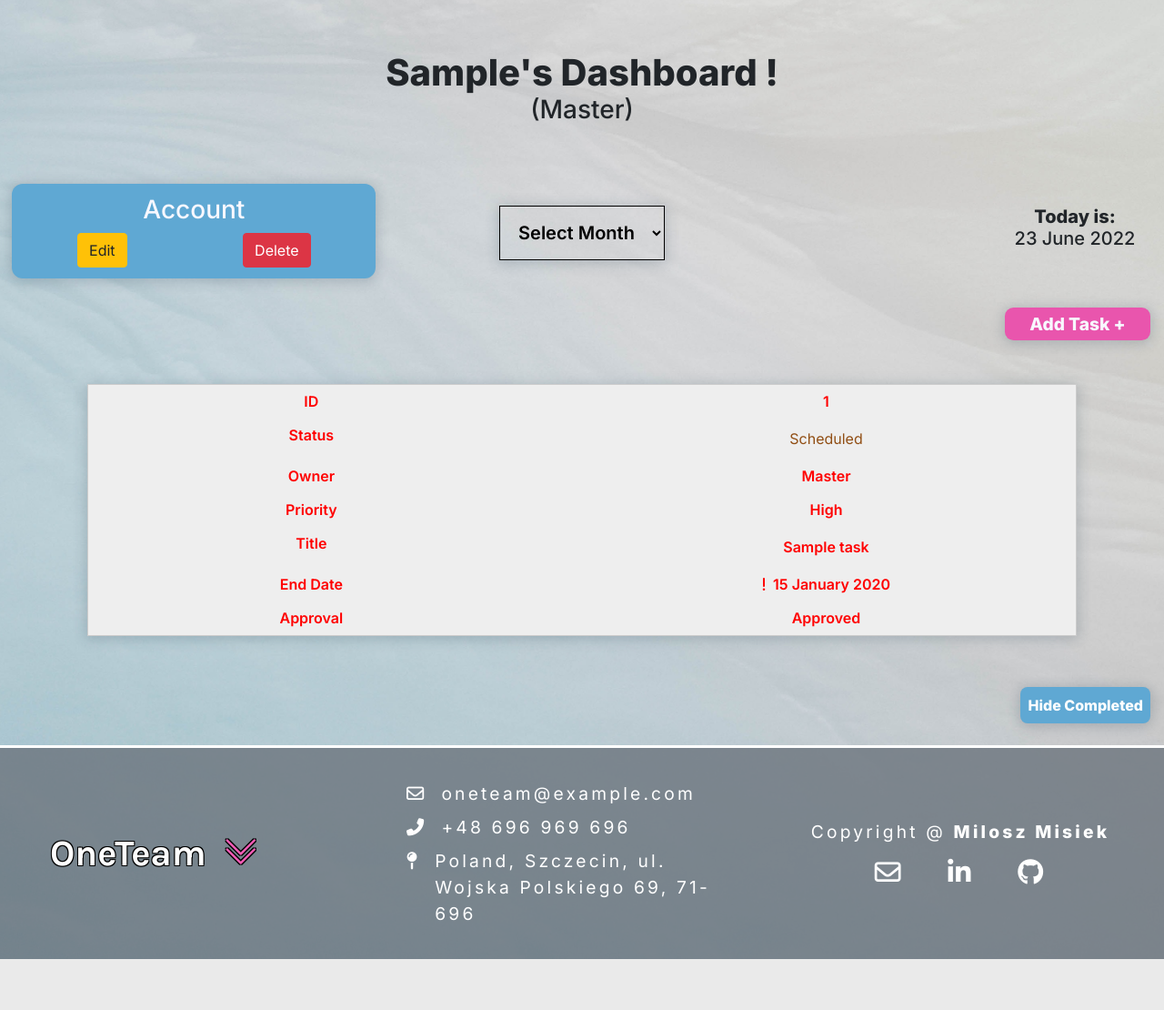
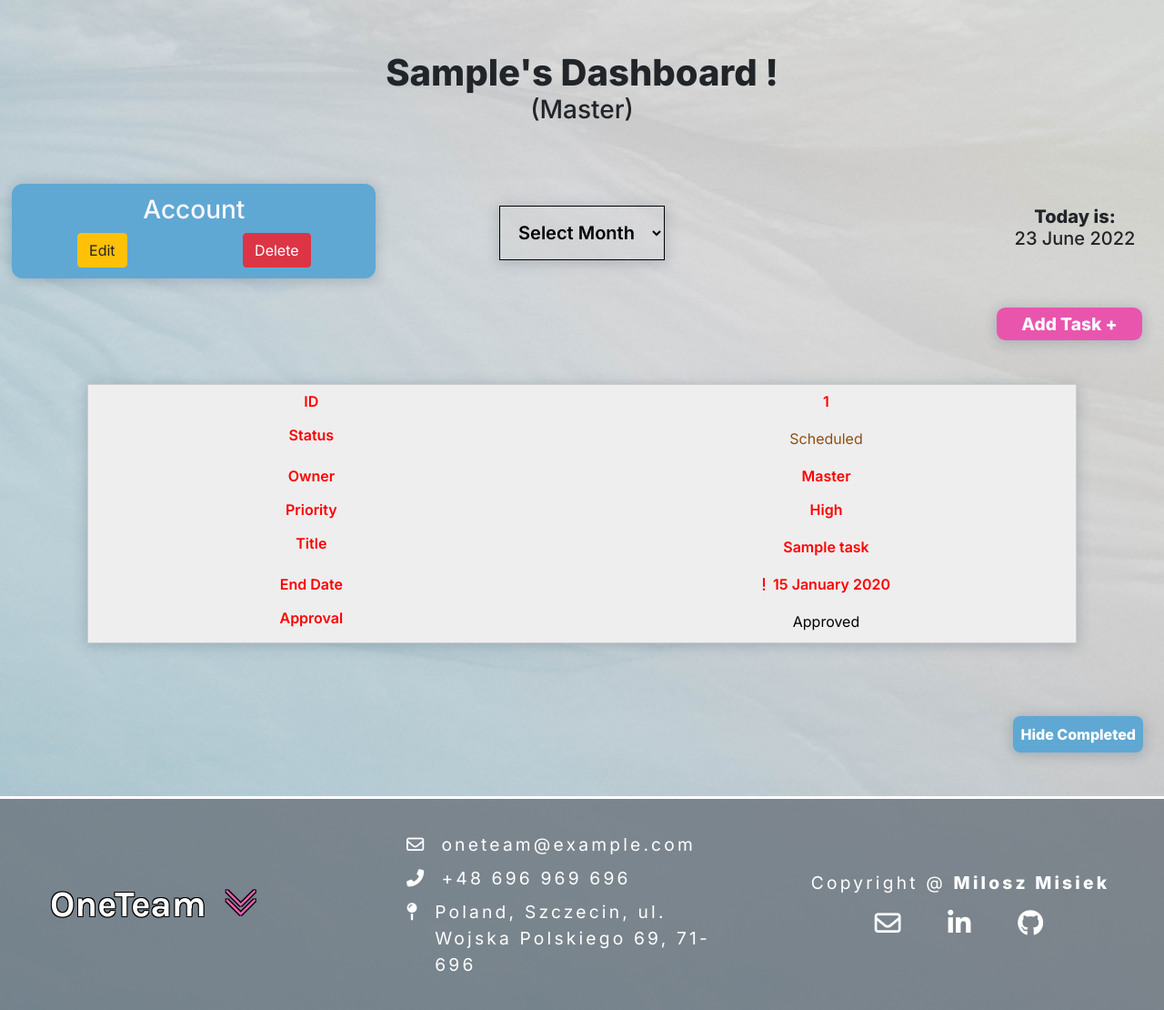
Before and after one commit to miloszmisiek/ci-pp4-one_team, a Django app: page /tasks/my_tasks/ in a window 1280 px wide. Shown: the part 123-1233 px from the top of the page at 91% size. Before the commit the page ends 1177 px from the top, so only its background shows below. Run offline with Django 3.2, Linux system fonts and the light colour scheme; a user stored in the database is signed in; tables that the repository leaves empty hold one stand-in row (values such as "Sample post"); some libraries are stand-ins or nearby versions.

Commit message:
Update my_tasks template

```diff
--- a/tasks/templates/tasks/my_tasks.html
+++ b/tasks/templates/tasks/my_tasks.html
@@ -27,7 +27,7 @@
                 </div>
             </div>
         </div>
-        <div class="col-12 col-md-6 col-lg-4 p-2 mx-auto mt-4 h5">
+        <div class="col-12 col-md-6 col-lg-4 p-2 pl-md-4 pl-lg-2 mx-auto mt-4 h5">
             <form action="" method="get" id="my_form">
                 <select onchange="submit_form('my_form')" class="d-flex mx-lg-auto p-3 text-center select-month" name="months" id="months">
                     <option disabled>Select Month</option>
@@ -46,7 +46,7 @@
                 </select>
             </form>
         </div>
-        <div class="col-12 col-md-6 col-lg-4 p-2 h5 mx-auto mt-4">
+        <div class="col-12 col-md-6 col-lg-4 p-2 pr-md-4 pr-lg-2 h5 mx-auto mt-4">
             <div class="mw-50 w-100 ml-md-auto today-is"><strong>Today is:</strong>
                 <div id="date"></div>
             </div>
@@ -54,7 +54,7 @@
     </div>
     {% if user.rank is not 3 %}
     <div class="row text-right">
-        <div class="col-12 mx-auto col-lg-4 mt-4 ml-lg-auto mr-lg-0 text-center">
+        <div class="col-12 mx-auto col-lg-4 mt-4 ml-lg-auto mr-lg-0 px-md-4 px-lg-auto text-center">
             <div class="add-task-btn">
                 <a href="{% url 'add_task' %}">Add Task +</a>
             </div>
@@ -103,7 +103,7 @@
                                 data-toggle="modal" data-target="#completeModal" data-title="{{ task.title }}"
                                 data-task-status="{{ task.status }}" data-assigned="{{ task.assigned_to }}"
                                 data-id="{{ task.id }}" data-username="{{ request.user.username }}"
-                            data-user-rank="{{ request.user.rank }}">{% if task.status == 1 %} <i class="fas fa-check-circle clr-green border-0"></i> {% else %} {{ task.get_status_display }} {% endif %}</button>
+                                data-user-rank="{{ request.user.rank }}">{% if task.status == 1 %} <i class="fas fa-check-circle complete-functionality clr-green border-0"></i> {% else %} {{ task.get_status_display }} {% endif %}</button>
                             {% else %}
                                 {% if task.status == 1 %} <i class="fas fa-check-circle clr-green"></i> {% else %} {{ task.get_status_display }} {% endif %}
                             {% endif %}
@@ -132,18 +132,23 @@
 
                             <td>{% if task.status != 1 %}{% if task.is_past_due.0 %}<i class="fas fa-exclamation pr-1"></i>{% elif task.is_past_due.1 <= 2 %} <i class="fas fa-exclamation-triangle clr-warning pr-1"></i> {% endif %}{% endif %} {{ task.end_date | date:"d F Y" }}</td>
                             <td>
+                            {% if task.approval_status != 2 %}
                                 {% if request.user.is_superuser or request.user.rank == 1 and task.priority != 0 %}
+                                            <a href="{% url 'approve' task.id %}">
                                                 {% if task.approval_status == 1 %}
-                                    <a href="{% url 'approve' task.id %}">
                                                 <button type="button" class="btn btn-success approve-btn" data-id="{{ task.id }}"
                                                     data-approval="{{ task.approval_status }}">Approve</button>
+                                                {% else %}
+                                                <button type="button" class="border-0 bg-transparent m-auto p-1 tasks-titles" data-id="{{ task.id }}"
+                                                    data-approval="{{ task.approval_status }}">{{ task.get_approval_status_display }}</button>
+                                                {% endif %}
                                             </a>
                                             <input type="hidden" name="approve-request" />
                                 {% else %}
+                                    {% if task.approval_status == 1 %} <i class="fas fa-clock"></i> {% endif %}
                                     {{ task.get_approval_status_display }}
                                 {% endif %}
                             {% else %}
-                            {% if task.approval_status == 1 %} <i class="fas fa-clock"></i> {% endif %}
                                 {{ task.get_approval_status_display }}
                             {% endif %}
                             </td>
@@ -154,7 +159,7 @@
         </div>
     </div>
     <div class="row text-right clear-completed-row">
-        <div class="col-12 mx-auto col-sm-4 my-4 ml-sm-auto mr-sm-0 pr-0 text-center">
+        <div class="col-12 mx-auto col-sm-4 mb-5 mt-md-4 mt-lg-5 ml-sm-auto mr-sm-0 pr-0 pr-md-4 pr-lg-2 text-center">
             <form action="" method="post">
                 {% csrf_token %}
                 <button class="add-task-btn mr-sm-0 border-0" type="submit">Hide Completed</button>
```
Lines whose indentation alone changed are shown as unchanged.
